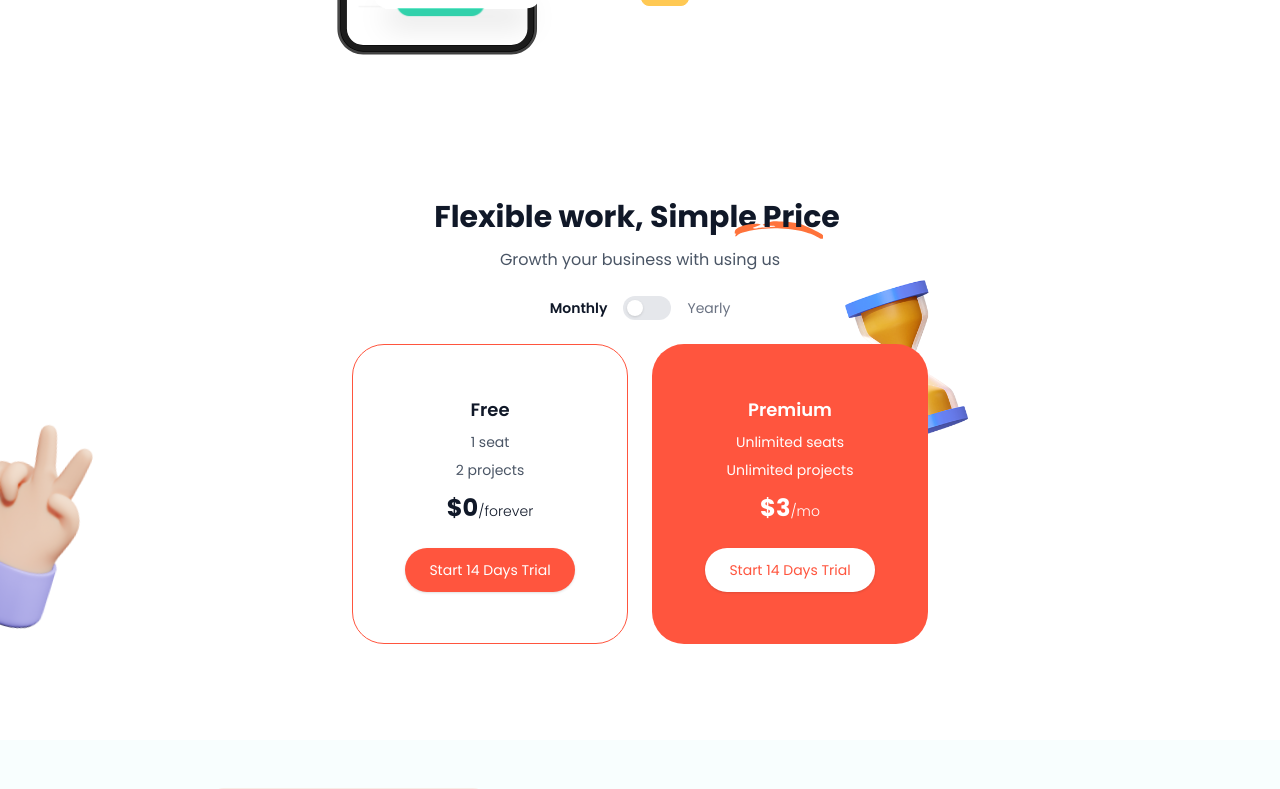
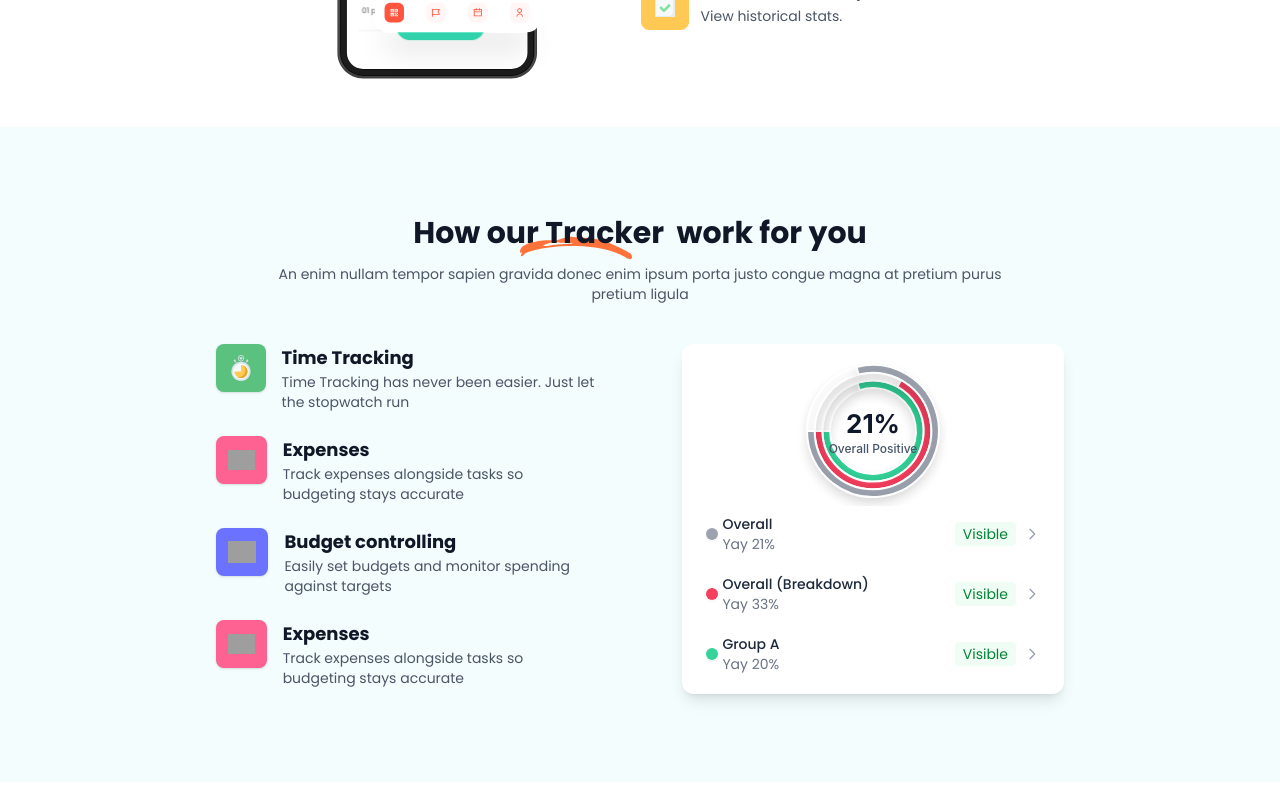
Before and after one commit to EMMANUEL08161823021/Saasto, a Next.js app: page / in a window 1280 px wide. Shown: the part 1880-2669 px from the top of the page. Built offline with nearby package versions, Linux system fonts and the light colour scheme; grey boxes are pictures that could not be loaded.

Commit message:
finishing touch

```diff
--- a/app/components/Features.jsx
+++ b/app/components/Features.jsx
@@ -129,6 +129,7 @@ export default function Features() {
       </div>
       <br />
       <br />
+      <br />
     </section>
   );
 }
--- a/app/components/Flexible.jsx
+++ b/app/components/Flexible.jsx
@@ -15,7 +15,7 @@ const Flexible = () => {
     <section className="relative bg-white overflow-hidden">
       <br />
       <br />
-        <img className="absolute hidden md:block w-1/8 left-[0%] top-[45%]" src={"/assets/Hand.svg"} alt="alt" />
+      <img className="absolute hidden md:block w-1/8 left-[0%] top-[45%]" src={"/assets/Hand.svg"} alt="alt" />
 
 
       <div className="w-full sm:max-w-xl md:max-w-4xl h-[100%] mx-auto px-4">
@@ -76,7 +76,7 @@ const Flexible = () => {
                 {/* Free stays the same */}
                 <p className="mt-3 text-2xl font-bold text-gray-900">
                   $0
-                  <span className="text-sm font-extralight">/forever</span>
+                  <sub className="text-sm font-extralight">/forever</sub>
                 </p>
               </div>
 
@@ -101,7 +101,7 @@ const Flexible = () => {
 
                 <p className="mt-3 text-2xl font-bold">
                   {isYearly ? `$${premiumYearly}` : `$${premiumMonthly}`}
-                  <span className="text-sm font-extralight">{isYearly ? "/yr" : "/mo"}</span>
+                  <sub className="text-sm font-extralight">{isYearly ? "/yr" : "/mo"}</sub>
                 </p>
               </div>
 
--- a/app/components/Free.jsx
+++ b/app/components/Free.jsx
@@ -38,7 +38,7 @@ const Free = () => {
                             </div>
                             <div className="text-left">
                                 <h4 className="text-xs text-nowrap">Download on the store</h4>
-                                <span className="text-xs font-semibold">App Store</span>
+                                <span className="text-sm font-semibold">App Store</span>
                             </div>
                             </button>
 
@@ -48,7 +48,7 @@ const Free = () => {
                             </div>
                             <div className="text-left">
                                 <h4 className="text-xs">Get it on</h4>
-                                <span className="text-xs font-semibold">Google Play</span>
+                                <span className="text-sm font-semibold">Google Play</span>
                             </div>
                             </button>
 
--- a/app/components/Tracker.jsx
+++ b/app/components/Tracker.jsx
@@ -1,5 +1,6 @@
 "use client";
-import React, { useRef, useMemo } from "react";
+import React, { useRef, useMemo, useState } from "react";
+import { motion } from "framer-motion";
 
 import {
   Chart as ChartJS,
@@ -7,149 +8,177 @@ import {
   Tooltip,
   Legend,
   Title,
+  Plugin,
 } from "chart.js";
-import { Pie } from "react-chartjs-2";
+import { Doughnut } from "react-chartjs-2";
 
 // register required elements
 ChartJS.register(ArcElement, Tooltip, Legend, Title);
 
-// small Utils replacement if you need months (kept minimal)
-const Utils = {
-  months: ({ count = 12 } = {}) =>
-    Array.from({ length: count }, (_, i) => {
-      const date = new Date(0, i);
-      return date.toLocaleString("default", { month: "long" });
-    }),
+/**
+ * 1) Custom center text plugin
+ *    - Draws a large percentage and a small label in the middle of the doughnut
+ */
+const centerTextPlugin = {
+  id: "centerText",
+  afterDraw: (chart) => {
+    const { ctx, chartArea } = chart;
+    const { left, right, top, bottom } = chartArea;
+    const centerX = (left + right) / 2;
+    const centerY = (top + bottom) / 2;
+
+    // Choose the dataset to derive the "overall" metric from (we use dataset 0 here)
+    const ds0 = chart.data.datasets[0];
+    const yes = (ds0?.data?.[0] ?? 0);
+    const total = (ds0?.data ?? []).reduce((a, b) => a + b, 0) || 1;
+    const percent = Math.round((yes / total) * 100);
+
+    ctx.save();
+    ctx.textAlign = "center";
+    ctx.textBaseline = "middle";
+
+    // Large percent
+    ctx.fillStyle = "#0f172a"; // gray-900
+    ctx.font = "700 26px Inter, system-ui, -apple-system, 'Segoe UI', Roboto, 'Helvetica Neue', Arial";
+    ctx.fillText(`${percent}%`, centerX, centerY - 6);
+
+    // Small label under percent
+    ctx.fillStyle = "#475569"; // gray-600
+    ctx.font = "500 12px Inter, system-ui, -apple-system, 'Segoe UI', Roboto, 'Helvetica Neue', Arial";
+    ctx.fillText("Overall Positive", centerX, centerY + 18);
+
+    ctx.restore();
+  },
 };
+
+/**
+ * 2) Shadow plugin: applies a subtle drop-shadow to the slices for depth
+ *    - toggled on/off via options.plugins.sliceShadow
+ */
+const sliceShadowPlugin = {
+  id: "sliceShadow",
+  beforeDatasetsDraw(chart, args, options) {
+    const ctx = chart.ctx;
+    // Save values and apply shadow
+    ctx.save();
+    ctx.shadowColor = options?.color ?? "rgba(2,6,23,0.12)";
+    ctx.shadowBlur = options?.blur ?? 12;
+    ctx.shadowOffsetX = 0;
+    ctx.shadowOffsetY = 6;
+  },
+  afterDatasetsDraw(chart) {
+    // restore so other drawings aren't affected
+    chart.ctx.restore();
+  },
+};
+
+// Register plugins (so Chart.js knows about them)
+ChartJS.register(centerTextPlugin, sliceShadowPlugin);
 
 const Tracker = () => {
   const chartRef = useRef(null);
+  // local state to force rerender when toggling legend items, purely for UI refresh
+  const [, setTick] = useState(0);
 
-  // === Data (taken from your snippet) ===
+  // === Data (multi-dataset slices) ===
   const data = useMemo(
     () => ({
-      // Note: If you want to provide explicit label strings for each slice
-      // you can set data.labels to an array with length equal to the
-      // total number of data points across all datasets.
-      labels: [
-        /* optionally: 'Overall Yay', 'Overall Nay', 'Group A Yay', 'Group A Nay', ... */
-      ],
+      // we intentionally leave `labels` blank because we render a custom legend
+      labels: [],
       datasets: [
-        {
-          label: "Overall",
-          backgroundColor: ["#AAA", "#777"],
-          data: [21, 79],
-        },
-        {
-          label: "Overall (Breakdown)",
-          backgroundColor: ["hsl(0, 100%, 60%)", "hsl(0, 100%, 35%)"],
-          data: [33, 67],
-        },
-        {
-          label: "Group A",
-          backgroundColor: ["hsl(100, 100%, 60%)", "hsl(100, 100%, 35%)"],
-          data: [20, 80],
-        },
-        {
-          label: "Group B",
-          backgroundColor: ["hsl(180, 100%, 60%)", "hsl(180, 100%, 35%)"],
-          data: [10, 90],
-        },
+        { label: "Overall", backgroundColor: ["#ffffff", "#9CA3AF"], data: [21, 79] },
+        { label: "Overall (Breakdown)", backgroundColor: ["#ffffff", "#F43F5E"], data: [33, 67] },
+        { label: "Group A", backgroundColor: ["#ffffff", "#34D399"], data: [20, 80] },
       ],
     }),
     []
   );
 
-  // === Options with robust custom legend label generation and tooltip ===
+  // === Chart options with styling ===
   const options = useMemo(
     () => ({
+      type: "doughnut",
       responsive: true,
-      plugins: {
-        legend: {
-          labels: {
-            // custom label generation that flattens datasets -> slices
-            generateLabels: function (chart) {
-              const items = [];
-              // iterate datasets and their data points
-              let globalIndex = 0;
-              chart.data.datasets.forEach((ds, datasetIndex) => {
-                const dsDataLen = (ds.data && ds.data.length) || 0;
-                const bg = ds.backgroundColor || [];
-                for (let i = 0; i < dsDataLen; i++, globalIndex++) {
-                  // pick a color: backgroundColor can be an array or single value
-                  let color;
-                  if (Array.isArray(bg)) color = bg[i % bg.length];
-                  else color = bg;
-
-                  // label text fallback: prefer chart.data.labels[globalIndex] if provided,
-                  // otherwise construct from dataset label and index (Yay/Nay)
-                  const rawLabel =
-                    chart.data.labels && chart.data.labels[globalIndex]
-                      ? chart.data.labels[globalIndex]
-                      : `${ds.label ?? "Group " + (datasetIndex + 1)} ${
-                          i === 0 ? "Yay" : "Nay"
-                        }`;
-
-                  items.push({
-                    text: rawLabel,
-                    fillStyle: color,
-                    hidden: !chart.isDatasetVisible(datasetIndex),
-                    // provide datasetIndex and the global slice index
-                    datasetIndex,
-                    index: globalIndex,
-                  });
-                }
-              });
-              return items;
+      maintainAspectRatio: false,
+      cutout: "65%", // ring thickness
+      rotation: -90, // start at top (-90deg)
+      animation: {
+        animateRotate: true,
+        animateScale: true,
+        duration: 850,
+        easing: "easeOutQuart",
+      },
+      elements: {
+        arc: {
+          borderWidth: 2,
+          borderColor: "#ffffff", // crisp white separators between slices
+          hoverOffset: 12, // slice pops out on hover
         },
       },
-          // clicking a legend item toggles the corresponding dataset visibility
-          onClick: function (mouseEvent, legendItem, legend) {
-            const chart = legend.chart;
-            const dsIndex = legendItem.datasetIndex;
-            // toggle dataset visibility using Chart.js API
-            const currentlyVisible = chart.isDatasetVisible(dsIndex);
-            chart.setDatasetVisibility(dsIndex, !currentlyVisible);
-            chart.update();
+      layout: {
+        padding: 8,
       },
-        },
+      plugins: {
+        // disable built-in legend because we render our own styled legend
+        legend: { display: false },
         tooltip: {
+          padding: 10,
+          bodySpacing: 6,
+          titleFont: { size: 13, weight: "600" },
+          bodyFont: { size: 12 },
           callbacks: {
-            title: function (context) {
-              // Map (datasetIndex, dataIndex) -> globalIndex (sum of previous dataset lengths + dataIndex)
-              if (!context || !context[0]) return "";
-              const chart = context[0].chart;
-              const datasetIndex = context[0].datasetIndex;
-              const dataIndex = context[0].dataIndex;
-
-              let acc = 0;
-              for (let i = 0; i < datasetIndex; i++) {
-                acc += (chart.data.datasets[i].data || []).length;
-              }
-              const globalIndex = acc + dataIndex;
-
-              // prefer explicit label if provided in data.labels, otherwise fallback
-              const ds = chart.data.datasets[datasetIndex];
-              const labelFromData =
-                chart.data.labels && chart.data.labels[globalIndex]
-                  ? chart.data.labels[globalIndex]
-                  : `${ds.label ?? "Group " + (datasetIndex + 1)} ${
-                      dataIndex === 0 ? "Yay" : "Nay"
-                    }`;
-
-              return labelFromData + ": " + context[0].formattedValue;
+            // Show dataset label + slice label (Yay/Nay) and value
+            label: (ctx) => {
+              const ds = ctx.dataset;
+              const sliceIndex = ctx.dataIndex; // 0 or 1 (yay/nay)
+              const dsLabel = ds.label ?? `Group ${ctx.datasetIndex + 1}`;
+              const sliceLabel = sliceIndex === 0 ? "Yay" : "Nay";
+              const value = ds.data[sliceIndex] ?? 0;
+              return `${dsLabel} — ${sliceLabel}: ${value}%`;
             },
           },
         },
-        title: {
-          display: true,
-          text: "Custom Pie (multi-dataset)",
-        },
+        // our custom plugins with options
+        sliceShadow: { color: "rgba(2,6,23,0.12)", blur: 12 },
+        centerText: {}, // no options needed
       },
     }),
     []
   );
 
+  // Build a flattened legend model we can style any way we want
+  // Each dataset provides two slices (Yay / Nay)
+  const legendItems = useMemo(() => {
+    const items = [];
+    data.datasets.forEach((ds, datasetIndex) => {
+      const dsColors = Array.isArray(ds.backgroundColor) ? ds.backgroundColor : [ds.backgroundColor];
+      const dsValues = Array.isArray(ds.data) ? ds.data : [ds.data];
+      const total = dsValues.reduce((a, b) => a + b, 0) || 1;
+      const yay = dsValues[0] ?? 0;
+      const yayPercent = Math.round((yay / total) * 100);
+      items.push({
+        datasetIndex,
+        label: ds.label,
+        color: dsColors[1] ?? dsColors[0],
+        yayPercent,
+        hidden: false,
+      });
+    });
+    return items;
+  }, [data]);
+
+  // Toggle dataset visibility (wired to the custom legend)
+  const toggleDataset = (dsIndex) => {
+    const chart = chartRef.current;
+    if (!chart) return;
+    const visible = chart.isDatasetVisible(dsIndex);
+    chart.setDatasetVisibility(dsIndex, !visible);
+    chart.update();
+    // force a tiny state tick to refresh local legend UI if needed
+    setTick((t) => t + 1);
+  };
+
+  // Months & progress bars (unchanged)
   const months = [
     { name: "January", value: 8000 },
     { name: "February", value: 10000 },
@@ -158,46 +187,49 @@ const Tracker = () => {
   const max = Math.max(...months.map((m) => m.value));
 
   return (
-    <section className="relative bg-[#F3FDFE] overflow-hidden">
-      <br />
-      <br />
-      {/* kept image tags exactly as you originally had them */}
-      {/* <img
-        className="absolute hidden lg:block scale-50 left-[-5%] "
-        src={"/assets/chart.svg"}
-        alt="chart"
-      />
-      <img
-        className="absolute hidden lg:block scale-50 right-[0%]"
-        src={"/assets/target.svg"}
-        alt="target"
-      /> */}
-
-      <div className="w-full sm:max-w-xl md:max-w-4xl mx-auto px-6 text-center">
-        <h1 className="leading-tight text-3xl font-extrabold text-gray-900 mb-2">
+    <motion.section
+      className="relative bg-[#F3FDFE] overflow-hidden"
+      initial="hidden"
+      whileInView="show"
+      viewport={{ once: true, amount: 0.2 }}
+      // variants={sectionVariants}
+    >
+      <br/>
+      <br/>
+      <div className="w-full sm:max-w-xl md:max-w-4xl mx-auto px-6 text-center py-10">
+        <motion.h1
+          className="leading-tight text-3xl font-extrabold text-gray-900 mb-2"
+          //
+        >
           How our{" "}
           <span className="relative inline-block">
             <img
               src={"/assets/shape.svg"}
               alt=""
               aria-hidden="true"
-              className="absolute left-1/4 top-[90%] -translate-x-1/2 -translate-y-1/2 w-18 h-18  md:w-28 md:h-18 pointer-events-none"
+              className="absolute left-1/4 top-[90%] -translate-x-1/2 -translate-y-1/2 w-18 h-18 md:w-28 md:h-18 pointer-events-none"
             />
             <span className="relative pr-1.5">Tracker</span>
           </span>
+          {" "}work for you
+        </motion.h1>
 
-          work for you
-        </h1>
-        <p className="mt-3 text-sm text-gray-600 max-w-3xl mx-auto">
-          An enim nullam tempor sapien gravida donec enim ipsum porta justo
-          congue magna at pretium purus pretium ligula
-        </p>
+        <motion.p
+          className="mt-3 text-sm text-gray-600 max-w-3xl mx-auto"
+          //
+        >
+          An enim nullam tempor sapien gravida donec enim ipsum porta justo congue
+          magna at pretium purus pretium ligula
+        </motion.p>
 
-        <div className="mt-10 grid grid-cols-1 md:grid-cols-2 gap-8 items-start">
+        <div className="mt-10 flex w-[100%] flex-col md:flex-row items-start justify-between gap-6">
           {/* Left: Features list */}
-          <div className="content text-left flex flex-col gap-6">
-            <div className="flex gap-4 items-start">
-              <div className="p-3 w-12 h-12 rounded-lg bg-[#5BC17F] border-[#5BC17F] shadow-sm flex items-center justify-center">
+          <motion.div
+            className="content w-full md:w-[45%] text-left flex flex-col gap-6"
+            //
+          >
+            <motion.div className="flex gap-4 items-start">
+              <div className="p-3 w-15 h-12 rounded-lg bg-[#5BC17F] border-[#5BC17F] shadow-sm flex items-center justify-center">
                 <img src={"/assets/minute.svg"} alt="wallet" />
               </div>
               <div>
@@ -206,13 +238,13 @@ const Tracker = () => {
                   Time Tracking has never been easier. Just let the stopwatch run
                 </p>
               </div>
-            </div>
+            </motion.div>
 
-            <div className="flex gap-4 items-start">
-              <div className="p-3 w-12 h-12 rounded-lg bg-transparent shadow-sm flex items-center justify-center">
+            <motion.div className="flex gap-4 items-start">
+              {/* <div className="opacity-0 hidden md:flex p-3 w-12 h-12 rounded-lg bg-transparent shadow-sm items-center justify-center">
                 <img src={"/assets/hourglass.svg"} alt="wallet" />
-              </div>
-              <div className="p-3 w-12 h-12 rounded-lg bg-[#FE6292] border-[#FE6292] shadow-sm flex items-center justify-center">
+              </div> */}
+              <div className="p-3 w-15 h-12 rounded-lg bg-[#FE6292] border-[#FE6292] shadow-sm flex items-center justify-center">
                 <img src={"/assets/hourglass.svg"} alt="wallet" />
               </div>
 
@@ -222,9 +254,36 @@ const Tracker = () => {
                   Track expenses alongside tasks so budgeting stays accurate
                 </p>
               </div>
+            </motion.div>
+
+            <motion.div className="flex gap-4 items-start" >
+              <div className="p-3 w-15 h-12 rounded-lg bg-[#6B72FF] border-[#6B72FF] shadow-sm flex items-center justify-center">
+                <img src={"/assets/wallet.svg"} alt="wallet" />
+              </div>
+              <div>
+                <h4 className="font-bold text-gray-900 text-lg">Budget controlling</h4>
+                <p className="text-sm text-gray-600">
+                  Easily set budgets and monitor spending against targets
+                </p>
+              </div>
+            </motion.div>
+
+            <motion.div className="flex gap-4 items-start">
+              {/* <div className="opacity-0 hidden md:flex p-3 w-12 h-12 rounded-lg bg-transparent shadow-sm items-center justify-center">
+                <img src={"/assets/hourglass.svg"} alt="wallet" />
+              </div> */}
+              <div className="p-3 w-15 h-12 rounded-lg bg-[#FE6292] border-[#FE6292] shadow-sm flex items-center justify-center">
+                <img src={"/assets/hourglass.svg"} alt="wallet" />
               </div>
 
-            <div className="flex gap-4 items-start">
+              <div>
+                <h4 className="font-bold text-gray-900 text-lg">Expenses</h4>
+                <p className="text-sm text-gray-600">
+                  Track expenses alongside tasks so budgeting stays accurate
+                </p>
+              </div>
+            </motion.div>
+            {/* <motion.div className="flex gap-4 items-start" >
               <div className="p-3 w-12 h-12 rounded-lg bg-[#6B72FF] border-[#6B72FF] shadow-sm flex items-center justify-center">
                 <img src={"/assets/wallet.svg"} alt="wallet" />
               </div>
@@ -234,39 +293,33 @@ const Tracker = () => {
                   Easily set budgets and monitor spending against targets
                 </p>
               </div>
-            </div>
-          </div>
+            </motion.div> */}
+          </motion.div>
+          <div className="w-[100%] md:w-[45%] flex flex-col items-start gap-3">
+            {/* Left: features + progress bars */}
+            {/* <div className="text-left border w-full space-y-6">
+              <div className="p-4 rounded-lg bg-white shadow">
+                <h3 className="text-sm text-gray-700">Sales trend</h3>
+                <h2 className="text-2xl font-extrabold text-gray-900">$12,755</h2>
+                <p className="text-sm text-gray-600 mt-2">Compared to $12,000 last year</p>
 
-          {/* Right: Stats / Cards */}
-          <div className="w-full flex flex-col text-left gap-3">
-            <div className="border rounded-lg bg-white p-2">
-
-              <h3 className="text-sm text-gray-900">Sales trend</h3>
-              <h1 className="text-xl font-extrabold text-gray-900">$12,755</h1>
-              <p className="mt-2 text-sm text-gray-900">Compared to $12,000 last year</p>
-
-              <div className="space-y-4">
-                {months.map((m) => {
+                <div className="mt-4 space-y-4">
+                  {months.map((m, i) => {
                     const percent = Math.round((m.value / max) * 100);
                     return (
                       <div key={m.name}>
                         <div className="flex justify-between items-baseline">
                           <span className="text-sm font-medium text-gray-700">{m.name}</span>
-                        <span className="text-xs text-gray-900">{percent}%</span>
+                          <span className="text-sm text-gray-900">{percent}%</span>
                         </div>
 
-                      <div
-                        role="progressbar"
-                        aria-label={`${m.name} progress`}
-                        aria-valuenow={percent}
-                        aria-valuemin={0}
-                        aria-valuemax={100}
-                        className="mt-2 h-2.5 w-full rounded-md bg-gray-100"
-                      >
-                        <div
-                          className="h-full rounded-md transition-all duration-700"
+                        <div role="progressbar" aria-label={`${m.name} progress`} className="mt-2 h-2.5 w-full rounded-md bg-gray-100 overflow-hidden">
+                          <motion.div
+                            className="h-full rounded-md"
+                            initial={{ width: 0 }}
+                            animate={{ width: `${percent}%` }}
+                            transition={{ duration: 0.9, ease: "easeOut" }}
                             style={{
-                            width: `${percent}%`,
                               background:
                                 m.name === "January"
                                   ? "linear-gradient(90deg,#60a5fa,#3b82f6)"
@@ -280,22 +333,69 @@ const Tracker = () => {
                     );
                   })}
                 </div>
+              </div>
+            </div> */}
 
+            {/* Right: Chart + custom legend */}
+            <div className="relative p-4 md:h-[350px] w-full rounded-xl bg-white shadow-lg flex flex-col items-center justify-center">
+              <div>
+
+              <Doughnut ref={chartRef} data={data} options={options} />
               </div>
-            <div className="border w-full h-max text-left rounded-lg p-4 bg-white shadow-sm">
-            <h3 className="text-sm text-gray-900">Global Statistics</h3>
-            <p className="mt-2 text-sm text-gray-900">Compared to $12,000 last year</p>
+              <div className="flex flex-col md:flex-row flex-wrap gap-1">
+                {data.datasets.map((ds, idx) => {
+                  const dsValues = Array.isArray(ds.data) ? ds.data : [ds.data];
+                  const total = dsValues.reduce((a, b) => a + b, 0) || 1;
+                  const yay = dsValues[0] ?? 0;
+                  const yayPercent = Math.round((yay / total) * 100);
+                  const color = Array.isArray(ds.backgroundColor) ? ds.backgroundColor[1] ?? ds.backgroundColor[0] : ds.backgroundColor;
 
-            <div className="mt-4 h-[300px]">
-              <Pie ref={chartRef} data={data} options={options} />
+                  // check visibility using chart instance (guarded)
+                  const chart = chartRef.current;
+                  const visible = chart ? chart.isDatasetVisible(idx) : true;
+
+                  return (
+                    <button
+                      key={ds.label + idx}
+                      onClick={() => toggleDataset(idx)}
+                      className="flex items-center justify-between w-full text-left p-2 rounded-md hover:bg-gray-50 focus:outline-none"
+                      aria-pressed={!visible}
+                    >
+                      <div className="flex items-center gap-1">
+                        <span
+                          className="w-3 h-3 rounded-full ring-1 ring-white shadow-sm"
+                          style={{ background: color }}
+                        />
+                        <div>
+                          <div className="text-sm font-medium text-gray-800">{ds.label}</div>
+                          <div className="text-sm text-gray-500">Yay {yayPercent}%</div>
                         </div>
                       </div>
+
+                      <div className="flex items-center gap-2">
+                        <div className={`text-sm px-2 py-0.5 rounded ${visible ? "bg-green-50 text-green-700" : "bg-gray-100 text-gray-500"}`}>
+                          {visible ? "Visible" : "Hidden"}
+                        </div>
+                        <svg className="w-4 h-4 text-gray-400" xmlns="http://www.w3.org/2000/svg" fill="none" viewBox="0 0 24 24" stroke="currentColor">
+                          <path strokeLinecap="round" strokeLinejoin="round" strokeWidth={2} d="M9 5l7 7-7 7" />
+                        </svg>
+                      </div>
+                    </button>
+                  );
+                })}
               </div>
             </div>
+            {/* <div className=""> */}
+              {/* Chart Card */}
           </div>
-      <br />
-      <br />
-    </section>
+        {/* </div> */}
+        </div>
+      </div>
+      <br/>
+      <br/>
+
+
+    </motion.section>
   );
 };
 
--- a/app/page.js
+++ b/app/page.js
@@ -27,7 +27,7 @@ export default function Home() {
       <Hero/>
       <Features/>
       <Report/>
-      {/* <Tracker/> */}
+      <Tracker/>
       <Flexible/>
       <Trusted/>
       <Client/>
```
Lines whose indentation alone changed are shown as unchanged.
